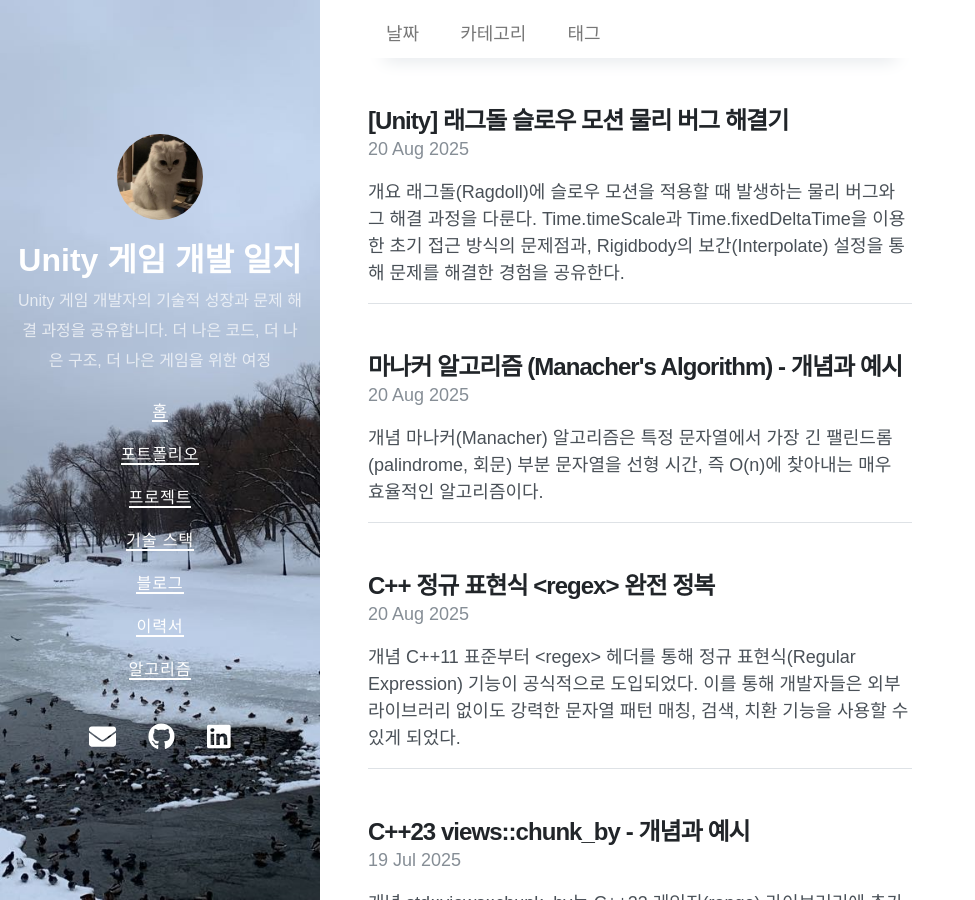
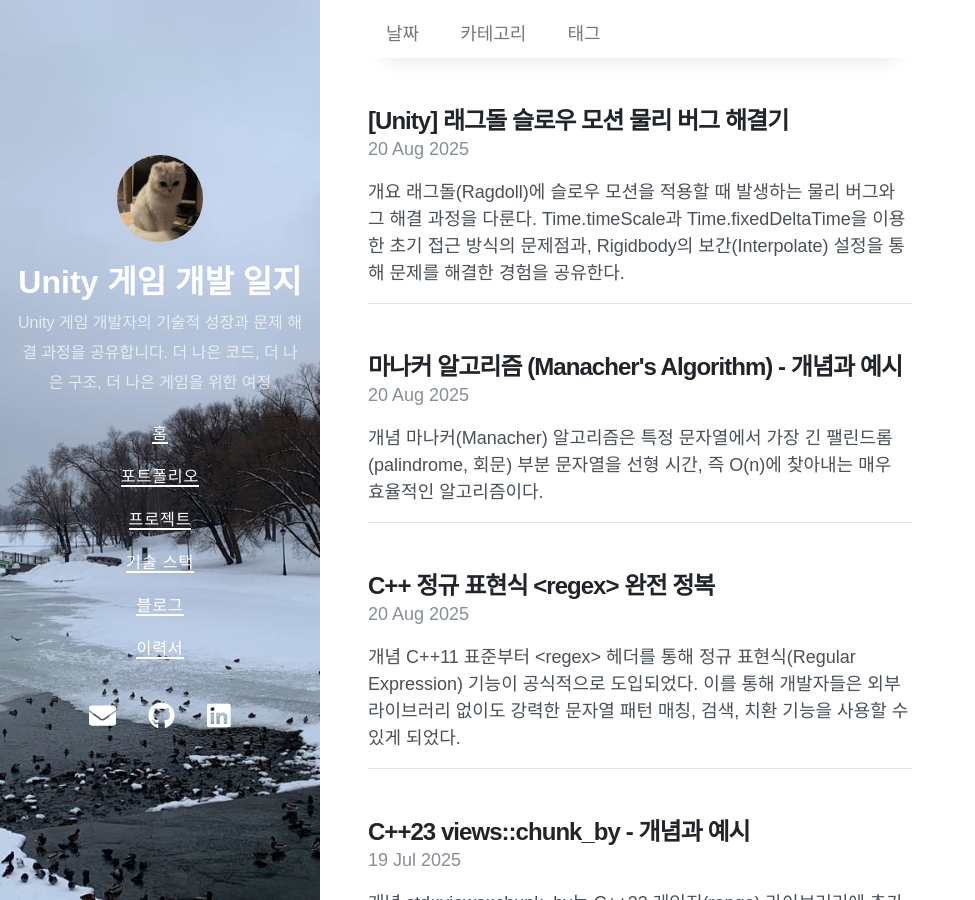
Before and after one commit to vlaud/vlaud.github.io, a Jekyll site: the page built from index.html, in a window 1280 px wide and 900 px high. Shown: the whole window, without its empty margins (0-975 px from the left). Built offline with Jekyll 4.4.1, drawn with Linux system fonts in a browser that asks for light colours; nearby versions of some CDN libraries; the list of posts is cut into pages by our own code.

Commit message:
navigation.yml에서 불필요한 버튼 삭제
- title: 알고리즘
  url: /categories/#algorithm
  icon: puzzle-piece

는 필요 없음

```diff
--- a/_data/navigation.yml
+++ b/_data/navigation.yml
@@ -21,7 +21,3 @@
 - title: 이력서
   url: /resume/
   icon: file-alt
-
-- title: 알고리즘
-  url: /categories/#algorithm
-  icon: puzzle-piece
```
